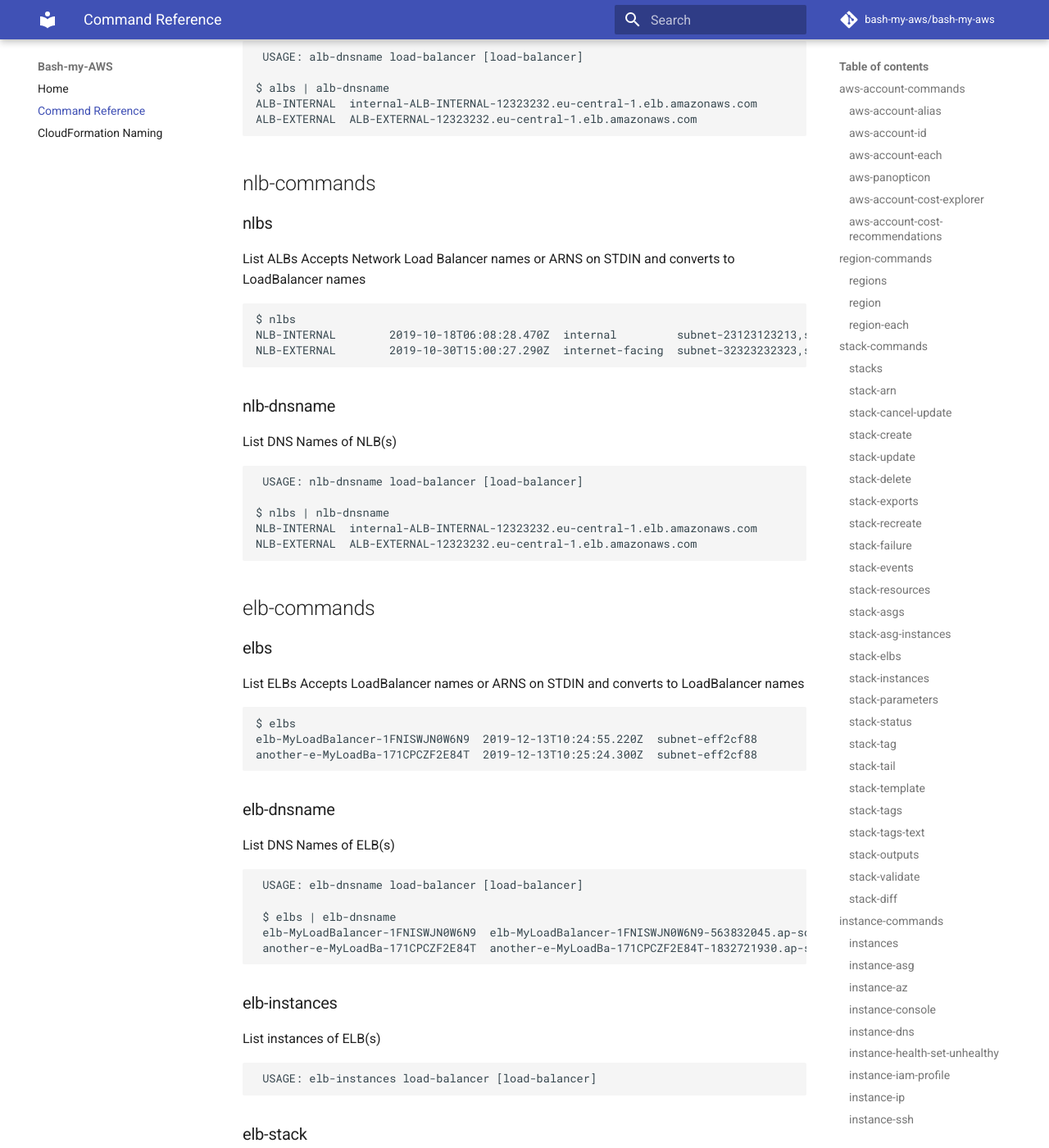
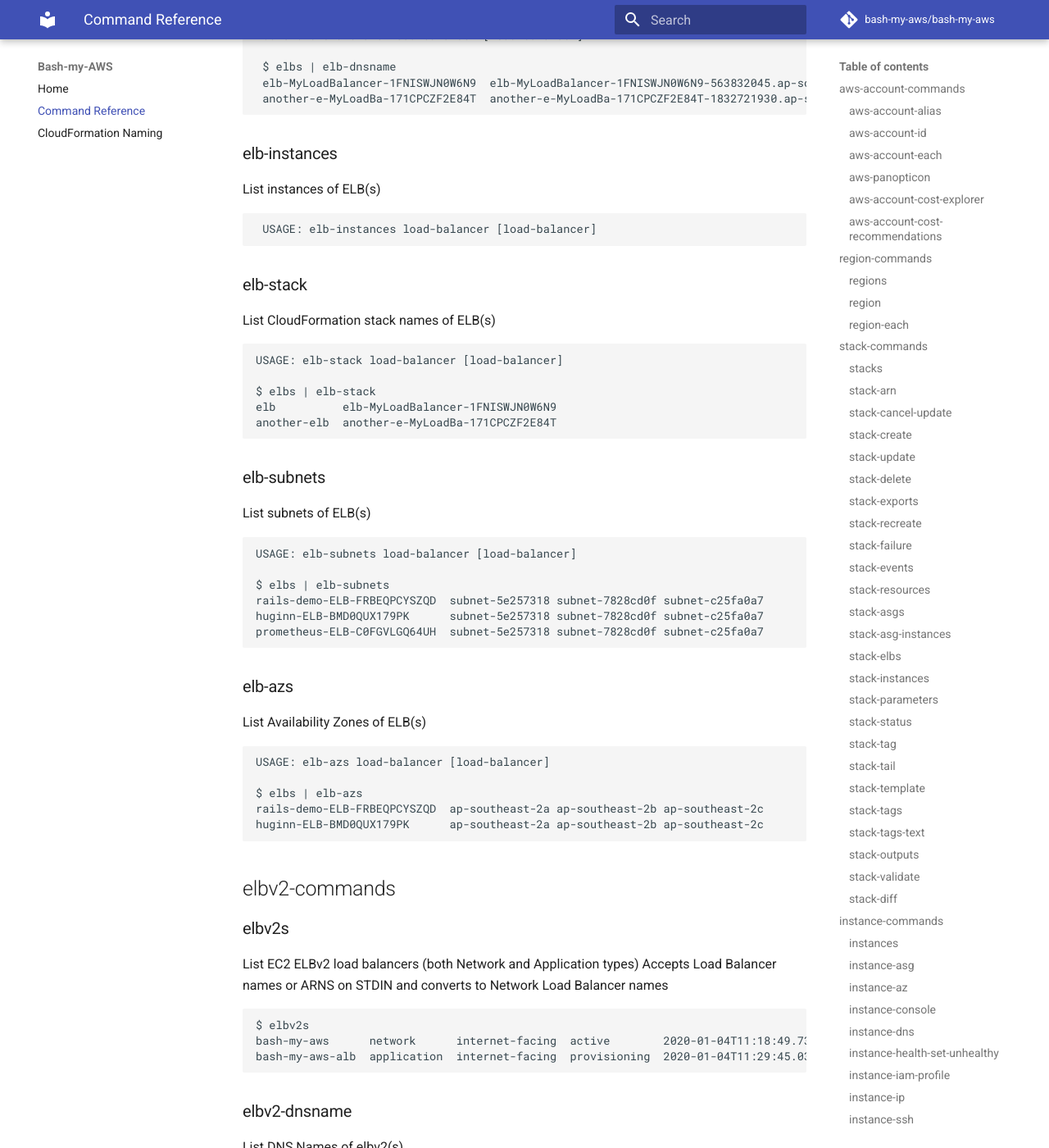
Before and after one commit to bash-my-aws/bash-my-aws, an MkDocs documentation site: the page built from docs/command-reference.md, in a window 1280 px wide and 1400 px high, scrolled down 18229 px. Shown: the whole window at 82% size. Built offline with MkDocs 1.6.1 and Material for MkDocs 9.7.7, drawn with Linux system fonts in a browser that asks for light colours; comment, search, counter and statistics services are not loaded; some of the changed text lies outside the part shown.

Commit message:
Add elbv2-functions and some elb functions
- elb-azs
- elb-subnets
- elbv2-azs
- elbv2-dnsname
- elbv2-subnets
- elbv2s

```diff
--- a/docs/command-reference.md
+++ b/docs/command-reference.md
@@ -843,53 +843,6 @@ List ECR Repositories
 
 List images for ECR Repositories
 
-## alb-commands
-
-
-### albs
-
-List ALBs
-Accepts Application Load Balancer names or ARNS on STDIN and converts to LoadBalancer names
-
-    $ albs
-    ALB-INTERNAL        2019-10-18T06:08:28.470Z  internal         subnet-23123123213,subnet-123123123
-    ALB-EXTERNAL        2019-10-30T15:00:27.290Z  internet-facing  subnet-32323232323,subnet-2323sdsds
-
-
-### alb-dnsname
-
-List DNS Names of ALB(s)
-
-     USAGE: alb-dnsname load-balancer [load-balancer]
-
-    $ albs | alb-dnsname
-    ALB-INTERNAL  internal-ALB-INTERNAL-12323232.eu-central-1.elb.amazonaws.com
-    ALB-EXTERNAL  ALB-EXTERNAL-12323232.eu-central-1.elb.amazonaws.com
-
-
-## nlb-commands
-
-
-### nlbs
-
-List ALBs
-Accepts Network Load Balancer names or ARNS on STDIN and converts to LoadBalancer names
-
-    $ nlbs
-    NLB-INTERNAL        2019-10-18T06:08:28.470Z  internal         subnet-23123123213,subnet-123123123
-    NLB-EXTERNAL        2019-10-30T15:00:27.290Z  internet-facing  subnet-32323232323,subnet-2323sdsds
-
-
-### nlb-dnsname
-
-List DNS Names of NLB(s)
-
-     USAGE: nlb-dnsname load-balancer [load-balancer]
-
-    $ nlbs | nlb-dnsname
-    NLB-INTERNAL  internal-ALB-INTERNAL-12323232.eu-central-1.elb.amazonaws.com
-    NLB-EXTERNAL  ALB-EXTERNAL-12323232.eu-central-1.elb.amazonaws.com
-
 
 ## elb-commands
 
@@ -900,8 +853,8 @@ List ELBs
 Accepts LoadBalancer names or ARNS on STDIN and converts to LoadBalancer names
 
     $ elbs
-    elb-MyLoadBalancer-1FNISWJN0W6N9  2019-12-13T10:24:55.220Z  subnet-eff2cf88
-    another-e-MyLoadBa-171CPCZF2E84T  2019-12-13T10:25:24.300Z  subnet-eff2cf88
+    elb-MyLoadBalancer-1FNISWJN0W6N9  2019-12-13T10:24:55.220Z
+    another-e-MyLoadBa-171CPCZF2E84T  2019-12-13T10:25:24.300Z
 
 
 ### elb-dnsname
@@ -931,6 +884,75 @@ List CloudFormation stack names of ELB(s)
     $ elbs | elb-stack
     elb          elb-MyLoadBalancer-1FNISWJN0W6N9
     another-elb  another-e-MyLoadBa-171CPCZF2E84T
+
+
+### elb-subnets
+
+List subnets of ELB(s)
+
+    USAGE: elb-subnets load-balancer [load-balancer]
+
+    $ elbs | elb-subnets
+    rails-demo-ELB-FRBEQPCYSZQD  subnet-5e257318 subnet-7828cd0f subnet-c25fa0a7
+    huginn-ELB-BMD0QUX179PK      subnet-5e257318 subnet-7828cd0f subnet-c25fa0a7
+    prometheus-ELB-C0FGVLGQ64UH  subnet-5e257318 subnet-7828cd0f subnet-c25fa0a7
+
+
+### elb-azs
+
+List Availability Zones of ELB(s)
+
+    USAGE: elb-azs load-balancer [load-balancer]
+
+    $ elbs | elb-azs
+    rails-demo-ELB-FRBEQPCYSZQD  ap-southeast-2a ap-southeast-2b ap-southeast-2c
+    huginn-ELB-BMD0QUX179PK      ap-southeast-2a ap-southeast-2b ap-southeast-2c
+
+
+## elbv2-commands
+
+
+### elbv2s
+
+List EC2 ELBv2 load balancers (both Network and Application types)
+Accepts Load Balancer names or ARNS on STDIN and converts to Network Load Balancer names
+
+    $ elbv2s
+    bash-my-aws      network      internet-facing  active        2020-01-04T11:18:49.733Z
+    bash-my-aws-alb  application  internet-facing  provisioning  2020-01-04T11:29:45.030Z
+
+
+### elbv2-dnsname
+
+List DNS Names of elbv2(s)
+
+    USAGE: elbv2-dnsname load-balancer [load-balancer]
+
+    $ elbv2s | elbv2-dnsname
+    bash-my-aws      bash-my-aws-c23c598688520e51.elb.ap-southeast-2.amazonaws.com
+    bash-my-aws-alb  bash-my-aws-alb-2036199590.ap-southeast-2.elb.amazonaws.com
+
+
+### elbv2-subnets
+
+List subnets of ELBv2(s) [Application and Network Load Balancers)
+
+    USAGE: elbv2-subnets load-balancer [load-balancer]
+
+    $ elbv2s | elbv2-subnets
+    bash-my-aws      subnet-c25fa0a7
+    bash-my-aws-alb  subnet-7828cd0f subnet-c25fa0a7
+
+
+### elbv2-azs
+
+List Availability Zones of ELB(s)
+
+    USAGE: elb-azs load-balancer [load-balancer]
+
+    $ elbv2s | elbv2-subnets
+    bash-my-aws      ap-southeast-2a
+    bash-my-aws-alb  ap-southeast-2a ap-southeast-2b
 
 
 ## iam-commands
```
Also changed, not shown: 7 other files.
